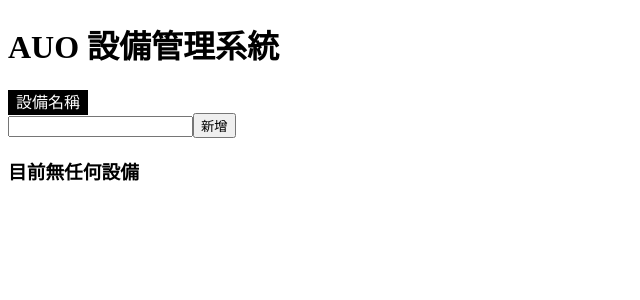
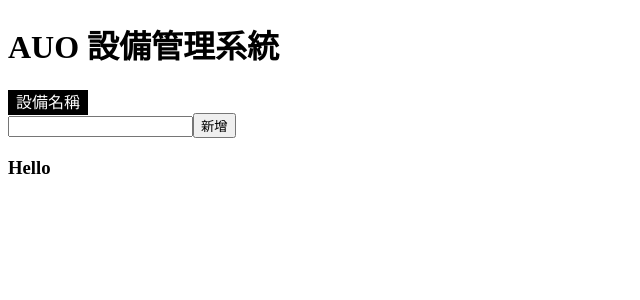
Before and after one commit to 5xTraining/AUO-Device-Manager, a Vue app: page / in a window 1280 px wide. Shown: the top 300 px of the page, without its empty margins (0-640 px from the left). Built offline with nearby package versions, Linux system fonts and the light colour scheme.

Commit message:
add DeviceInfo component

```diff
--- a/src/App.vue
+++ b/src/App.vue
@@ -1,5 +1,10 @@
 <script>
+import DeviceInfo from "./components/headers/Info.vue";
+
 export default {
+  components: {
+    DeviceInfo,
+  },
   data: function () {
     return {
       title: "AUO",
@@ -28,8 +33,9 @@
     </div>
   </form>
   <section>
-    <h3 v-if="devices.length == 0">目前無任何設備</h3>
-    <h3 v-else>目前共計 {{ devices.length }} 項設備</h3>
+    <header>
+      <DeviceInfo />
+    </header>
 
     <ul>
       <li v-for="d in devices">{{ d }}</li>
--- /dev/null
+++ b/src/components/headers/Info.vue
@@ -0,0 +1,3 @@
+<template>
+  <h3>Hello</h3>
+</template>
```
Also changed, not shown: 1 other file (tests, documents, lock files or other folders).
